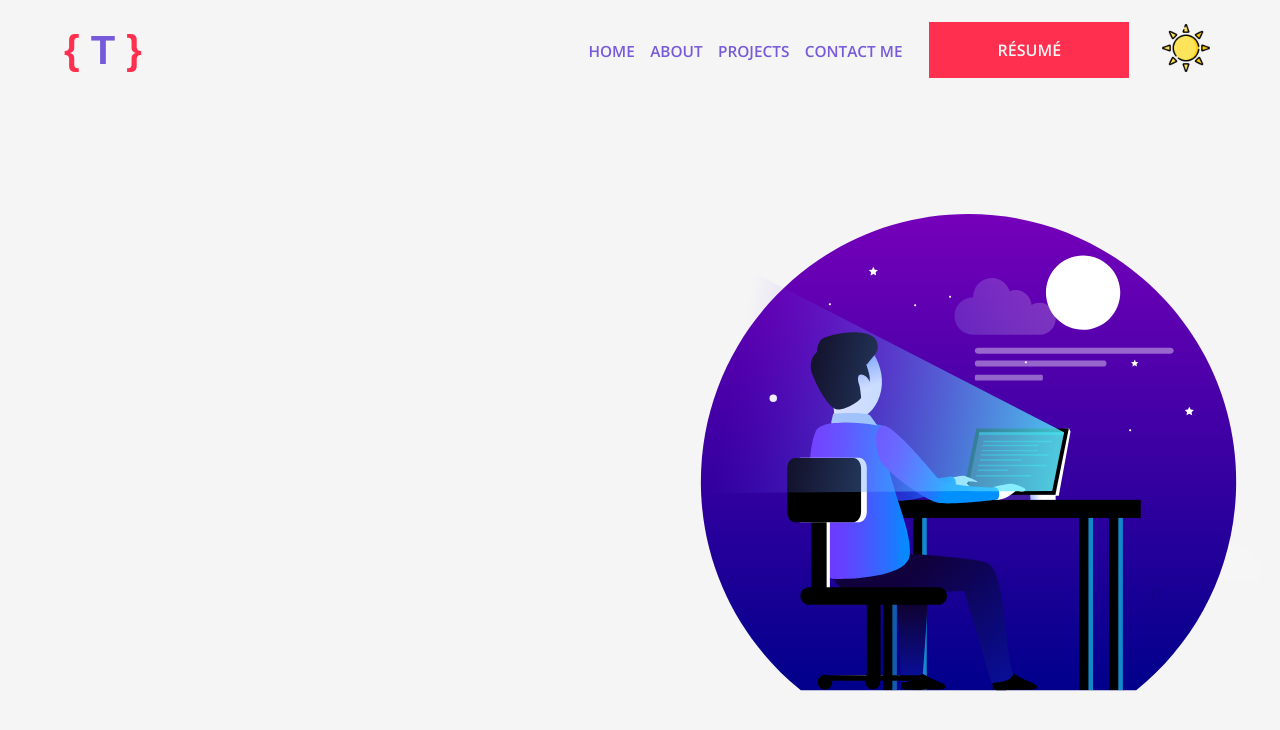
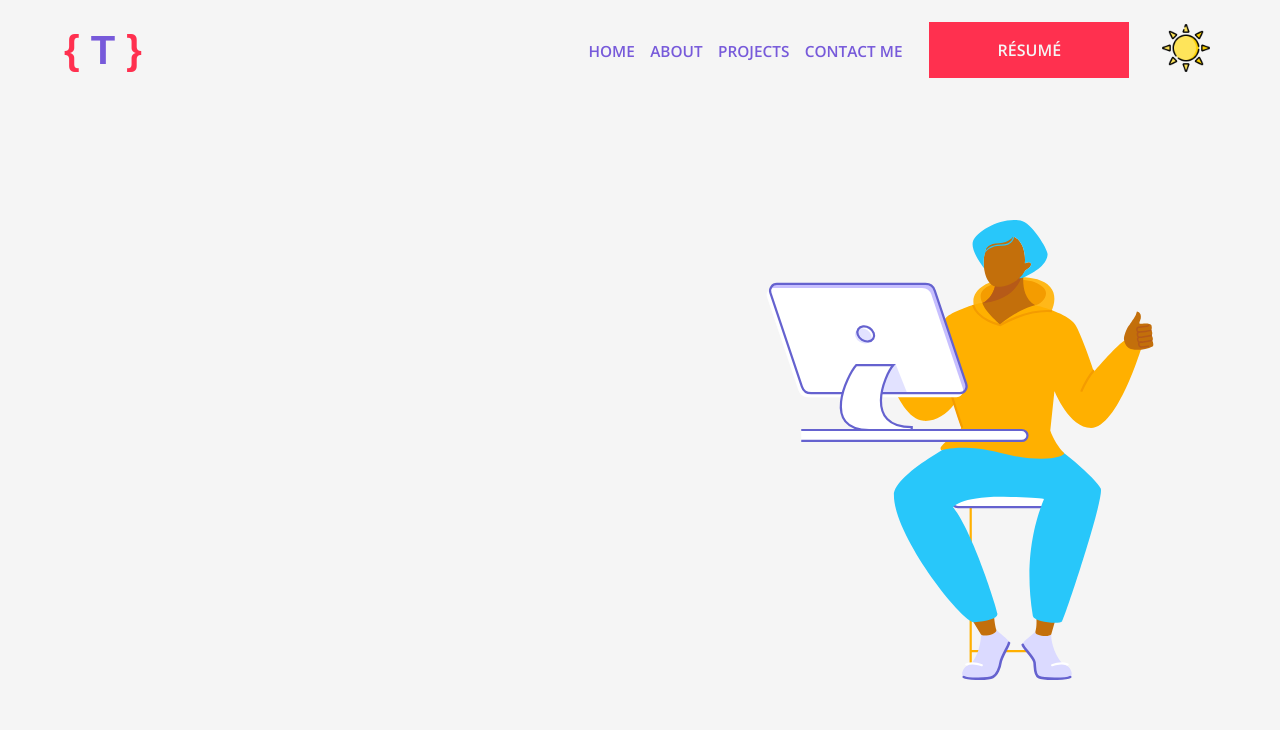
Before and after one commit to tanzeel44/portfolio, a Next.js app: page / in a window 1280 px wide. Shown: the top 730 px of the page. Built offline with nearby package versions, Linux system fonts and the light colour scheme.

Commit message:
added home image

```diff
--- a/pages/index.jsx
+++ b/pages/index.jsx
@@ -50,7 +50,7 @@ export default function Home() {
       </Head>
       <div className="grid-cell" />
       <div className="grid-cell">
-        <Image src="/home.svg" height="3000" width="3000" objectFit="responsive" />
+        <Image src="/axe.svg" height="2160" width="3000" objectFit="responsive" />
       </div>
     </Container>
   );
```
Also changed, not shown: public/axe.svg (added), public/home.svg (deleted).
